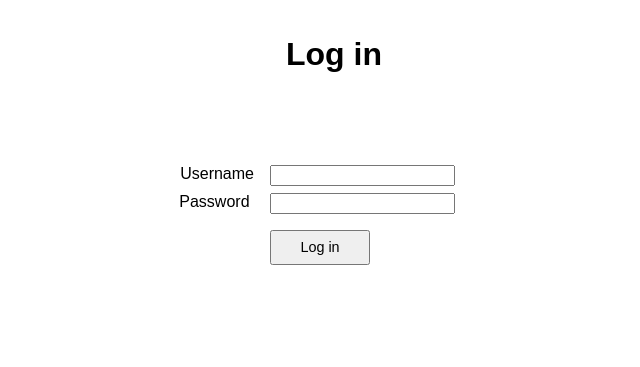
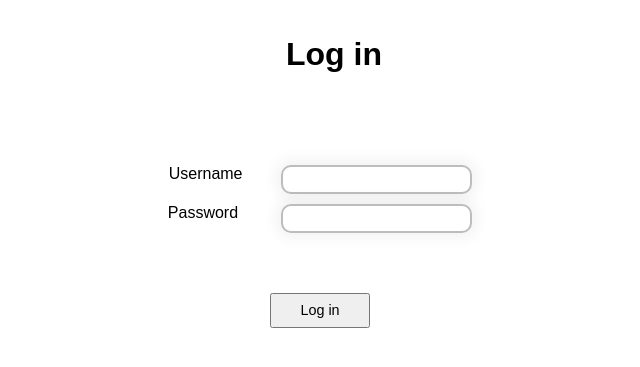
Before and after one commit to helenmand/Stop-Hate-Crimes, a PHP site: page /login.html in a window 1280 px wide. Shown: the part 101-468 px from the top of the page, without its empty margins (306-946 px from the left). Run offline with PHP 8.4, Linux system fonts and the light colour scheme.

Commit message:
Updated login page

```diff
--- a/login.css
+++ b/login.css
@@ -6,34 +6,42 @@
 
 .gridcontainer {
 	display: grid;
-	margin-left:20%;
-	margin-right:60%;
-	width: 50%;
-	grid-template-rows: 20px 20px 20px;
-	grid-template-columns:50% 50%;
-	font-size:100%;
-	padding-top:10px;
+	grid-template-columns: auto auto;
+	gap: 10px;
+	padding: 10px;
+}
 
+.gridcontainer input[type=text], input[type=password]{
+	padding: 5px;
+	border: 2px solid rgb(189, 189, 189);
+    box-shadow:0 0 15px 4px rgba(0,0,0,0.06);
+    border-radius:10px;
 }
 
 .labelsposition {
 	padding-right:5%;
 	float:right;
 }
-.top {
-	padding-top:8px;
+
+.grid-item{
+    background-color: rgba(255, 255, 255, 0.8);
 }
 
 .loginButtonPosition {
 	grid-column: 1 / span 2;
   	grid-row: 3;
-  	padding-left: 50%;
-  	padding-top:25px;
+  	padding-left: 45%;
+  	padding-top:50px;
 }
+
 .loginButton{
 	font-size: 90%;
 	height: 35px;
 	width: 100px;
+}
+
+.loginButton:hover{
+	cursor: pointer;
 }
 
 .warningLabel{
--- a/login.html
+++ b/login.html
@@ -11,23 +11,23 @@
 		<div id="importHeader"></div>
 		<h1 class="headerlogin">Log in</h1>
 		<div class="gridcontainer">
-		<div>
+			<div class="grid-item">
 				<label class="labelsposition" for="usname">Username</label>
 			</div>
-		<div>
+			<div class="grid-tem">
 				<input type="text" id="usname" name="username">
 			</div>
-		<div class="top">
+			<div class="grid-item">
 				<label class="labelsposition" for="psword">Password&nbsp;</label>
 			</div>
-		<div class="top">
+			<div class="grid-item">
 				<input type="password" id="psword" name="password"><br>
 				<label class="warningLabel" id="warningOutput"></label>
+			</div>
 		</div>
 		<div class="loginButtonPosition">
 			<input class="loginButton" type="submit" onclick="checkinput()" value="Log in">
 		</div>
-	</div>
 
 	</body>
 </html>
```
Lines whose indentation alone changed are shown as unchanged.
